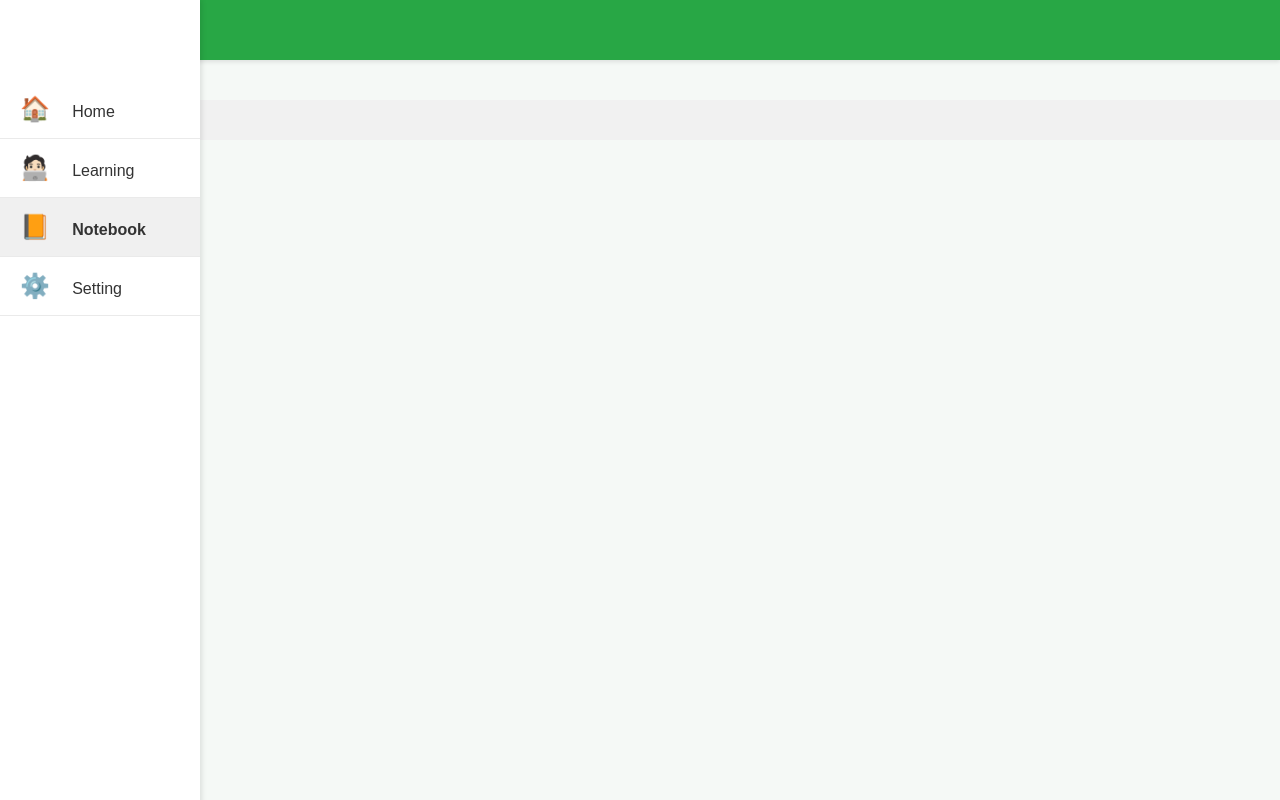
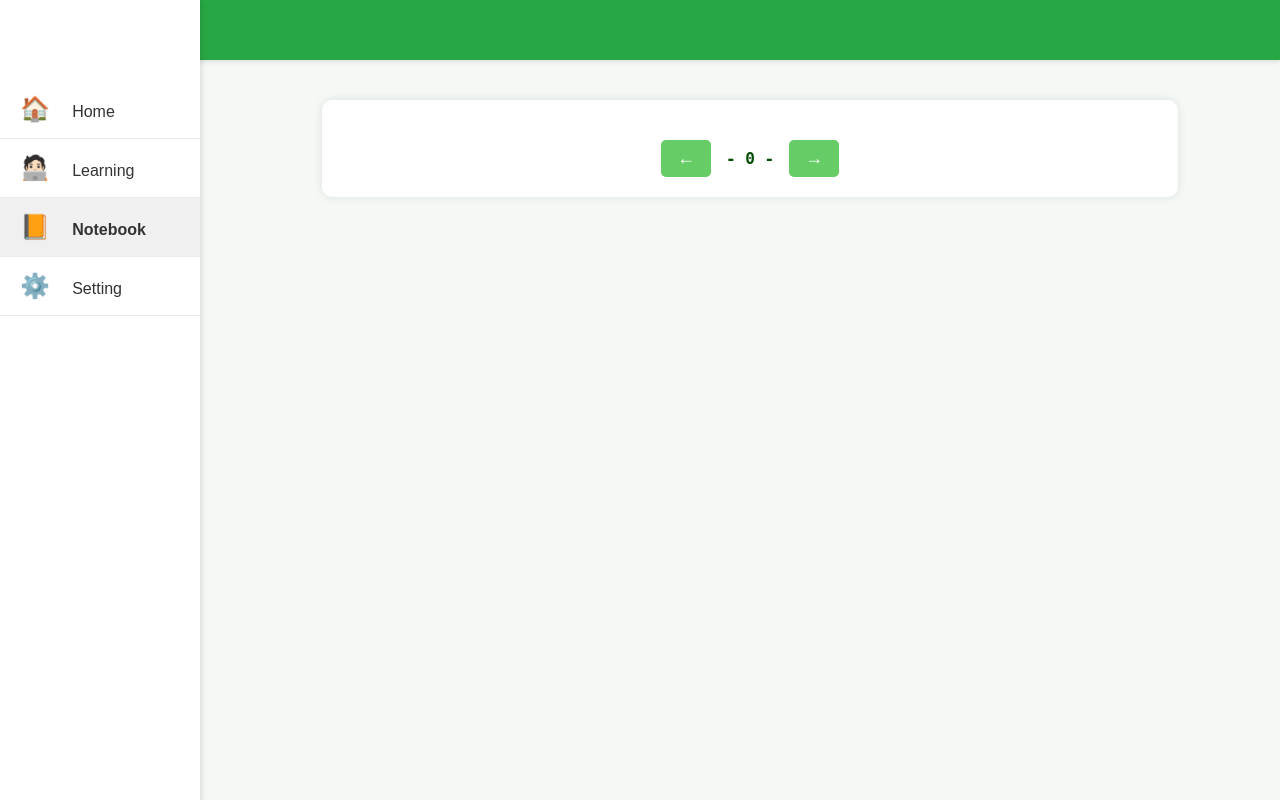
Before and after one commit to Goer17/Clara, a Flask app: page /notebook/ in a window 1280 px wide. Run offline with Flask 3, Linux system fonts and the light colour scheme; data that the repository does not hold is empty.

Commit message:
✅ Completed notebook page and setting page.

```diff
--- a/agent/retriever.py
+++ b/agent/retriever.py
@@ -3,7 +3,7 @@ import yaml
 from pathlib import Path
 from shortuuid import uuid
 from typing import (
-    Dict, List, Tuple, Literal
+    Dict, List, Tuple, Literal, Any
 )
 from chromadb import PersistentClient, Collection
 from utils.neo4j_orm import (
@@ -69,6 +69,9 @@ class MemoryNode:
             logger.info(f"MemoryNode.destroy() : rollback... successully added the node back to vector DB: {self._node}")
             return False
 
+    def dic(self) -> Dict[str, Any]:
+        return self._node._properties
+
     def text(self, enclose: bool = False) -> str:
         result = (
             f"label: {self._node.label}\n",
@@ -128,12 +131,13 @@ class MemoryManager:
     def match_node(self,
                    node_profile: Dict[str, str | int | float] = {},
                    order: Tuple[str, Literal["ASC", "DESC"]] | None = None,
+                   skip: int | None = None,
                    limit: int | None = None
                    ) -> List[MemoryNode]:
         m_id = node_profile.pop("m_id", None)
         label = node_profile.pop("label", None)
 
-        node_list = self.__graph.match_node(m_id, label, node_profile, order, limit)
+        node_list = self.__graph.match_node(m_id, label, node_profile, order, skip, limit)
         memory_node_list = [MemoryNode(node, self.__collection) for node in node_list]
 
         return memory_node_list
@@ -217,9 +221,10 @@ class Retriever:
     def match_node(self,
                    node_profile: Dict[str, str | int | float] = {},
                    order: Tuple[str, Literal["ASC", "DESC"]] | None = None,
+                   skip: int | None = None,
                    limit: int | None = None
                    ) -> List[MemoryNode]:
-        return self.memory.match_node(node_profile, order, limit)
+        return self.memory.match_node(node_profile, order, skip, limit)
 
     def match(self,
               from_prop: Dict[str, str | int | float],
--- a/blueprints/chat.py
+++ b/blueprints/chat.py
@@ -50,6 +50,29 @@ def reset():
 from utils.dictionary import (
     LLMDictionary, to_text
 )
+
+@bp.route("/query", methods=["GET", "POST"])
+def query():
+    data = request.json
+    profile = data.get("profile", {})
+    order = tuple(data.get("order"))
+    skip = data.get("skip")
+    limit = data.get("limit")
+
+    try:
+        results = retriever.match_node(
+            node_profile=profile,
+            order=order,
+            skip=skip,
+            limit=limit
+        )
+        response = []
+        for result in results:
+            response.append(result.dic())
+        return jsonify(response, 200)
+    except Exception as e:
+        return jsonify({"error": str(e)}), 500
+
 
 dic = LLMDictionary(gpt_4o)
 
--- a/blueprints/notebook.py
+++ b/blueprints/notebook.py
@@ -2,8 +2,10 @@ from flask import Blueprint, render_template, session, request
 
 bp = Blueprint('notebook', __name__, url_prefix='/notebook')
 
+
 @bp.route("/", methods=["GET", "POST"])
 def index():
+
     return render_template(
         "notebook/index.html"
     )
--- a/static/css/base.css
+++ b/static/css/base.css
@@ -52,16 +52,6 @@ body {
     padding: 20px;
 }
 
-.footer {
-    width: 100%;
-    height: 40px;
-    background-color: #f1f1f1;
-    text-align: center;
-    line-height: 40px;
-    font-size: 14px;
-    color: #666;
-}
-
 input:focus, textarea:focus {
     border-color: lightgreen;
     outline: none;
--- /dev/null
+++ b/static/css/notebook.css
@@ -0,0 +1,66 @@
+#content-body {
+    width: 80%;
+    height: 60%;
+    margin: 20px auto;
+    background: white;
+    padding: 20px;
+    border-radius: 10px;
+    box-shadow: 0 0 10px rgba(0, 0, 0, 0.1);
+}
+
+#word-list {
+    display: flex;
+    flex-direction: column;
+    gap: 10px;
+}
+
+.word {
+    display: flex;
+    justify-content: space-between;
+    align-items: center;
+    background-color: #ccffcc; /* 更深的浅绿色 */
+    font-family: monospace;
+    padding: 10px;
+    border-radius: 5px;
+    box-shadow: 2px 2px 5px rgba(0, 0, 0, 0.1);
+}
+
+.w {
+    font-weight: bold;
+    color: #006600; /* 深绿色 */
+}
+
+.f {
+    color: #004d00; /* 更深的绿色 */
+}
+
+/* 底部导航 */
+#footer {
+    display: flex;
+    justify-content: center;
+    align-items: center;
+    margin-top: 20px;
+    gap: 15px;
+}
+
+button {
+    background-color: #66cc66; /* 按钮颜色 */
+    color: white;
+    font-size: 18px;
+    border: none;
+    padding: 8px 16px;
+    border-radius: 5px;
+    cursor: pointer;
+    transition: background 0.3s;
+}
+
+button:hover {
+    background-color: #559955;
+}
+
+#cur-page {
+    font-family: monospace;
+    font-size: 16px;
+    font-weight: bold;
+    color: #004d00;
+}
--- /dev/null
+++ b/static/js/notebook.js
@@ -0,0 +1,79 @@
+document.addEventListener("DOMContentLoaded", () => {
+    const preButton = document.getElementById("pre");
+    const nextButton = document.getElementById("next");
+    const curPage = document.getElementById("cur-page");
+    const wordList = document.getElementById("word-list")
+
+    const pageLine = 12;
+
+    var pageIndex = 0;
+
+    async function render() {
+        try {
+            response = await fetch("/chat/query", {
+                method: "POST",
+                headers: {
+                    "Content-Type": "application/json"
+                },
+                body: JSON.stringify(
+                    {
+                        profile: {
+                            label: "unfamiliar_word"
+                        },
+                        order: ["familiarity", "DESC"],
+                        skip: pageLine * pageIndex,
+                        limit: pageLine
+                    }
+                )
+            });
+            data = (await response.json())[0];
+            if (data.length === 0) {
+                pageIndex -= 1;
+                nextButton.disabled = true;
+                return;
+            }
+            while (wordList.firstChild) {
+                wordList.removeChild(wordList.firstChild);
+            }
+            for (let i = 0; i < data.length; i++) {
+                const div = document.createElement("div");
+                div.classList.add("word");
+
+                const spanW = document.createElement("span");
+                spanW.classList.add("w");
+                spanW.textContent = data[i].abstract;
+
+                const spanF = document.createElement("span");
+                spanF.classList.add("f");
+                spanF.innerHTML = "familiarity:&emsp;" + parseInt(data[i].familiarity);
+
+                div.appendChild(spanW);
+                div.appendChild(spanF);
+
+                wordList.appendChild(div);
+            }
+            nextButton.disabled = false;
+            if (pageIndex === 0) {
+                preButton.disabled = true;
+            }
+            else if (pageIndex > 0) {
+                preButton.disabled = false;
+            }
+            curPage.textContent = "- " + (pageIndex + 1) + " -";
+        } catch (error) {}
+    }
+    render();
+
+    async function next_page() {
+        pageIndex += 1;
+        render();
+    }
+
+    async function pre_page() {
+        pageIndex -= 1;
+        render();
+    }
+
+    nextButton.addEventListener("click", next_page);
+    preButton.addEventListener("click", pre_page);
+});
--- a/templates/base.html
+++ b/templates/base.html
@@ -18,6 +18,5 @@
     <div class="content">
         {% block content %}{% endblock content %}
     </div>
-    <div class="footer"></div>
 </body>
 </html>
--- a/templates/notebook/index.html
+++ b/templates/notebook/index.html
@@ -2,6 +2,18 @@
 
 {% block title %}Clara - Notebook{% endblock title %}
 
+{% block style %}
+<link rel="stylesheet" href="{{ url_for('static', filename='css/notebook.css') }}">
+{% endblock style %}
+
 {% block content %}
-
+<div id="content-body">
+    <div id="word-list"></div>
+    <div id="footer">
+        <button id="pre">←</button>
+        <span id="cur-page">- 0 -</span>
+        <button id="next">→</button>
+    </div>
+</div>
+<script src="{{ url_for('static', filename='js/notebook.js') }}"></script>
 {% endblock content %}
--- a/utils/neo4j_orm.py
+++ b/utils/neo4j_orm.py
@@ -55,6 +55,7 @@ class Graph:
             label: str | None = None,
             properties: Dict = {},
             order: Tuple[str, Literal["ASC", "DESC"]] | None = None,
+            skip: int | None = None,
             limit: int | None = None
         ) -> List['Node']:
         labels = ["memory"]
@@ -75,6 +76,8 @@ class Graph:
             if order is not None:
                 _k, _m = order
                 query += f"ORDER BY p.{_k} {_m}\n"
+            if skip is not None:
+                query += f"SKIP {skip}\n"
             if limit is not None:
                 query += f"LIMIT {limit}"
         try:
```
Also changed, not shown: static/css/setting.css (added, +94 -0 lines), static/js/setting.js (added, +10 -0 lines), templates/setting/index.html (+25 -0 lines), unittests/test_agent/test_planner.py (+0 -16 lines), unittests/test_agent/test_retriever.py (+7 -0 lines).
